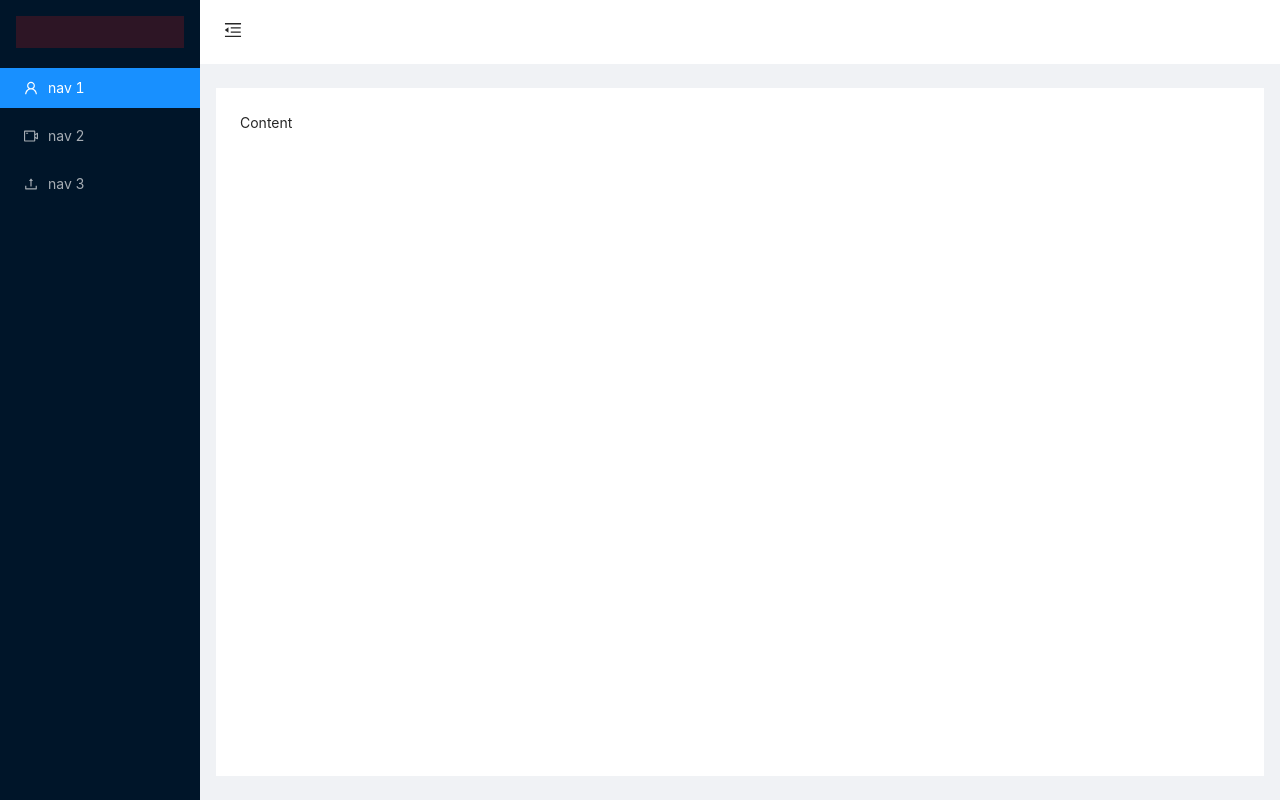
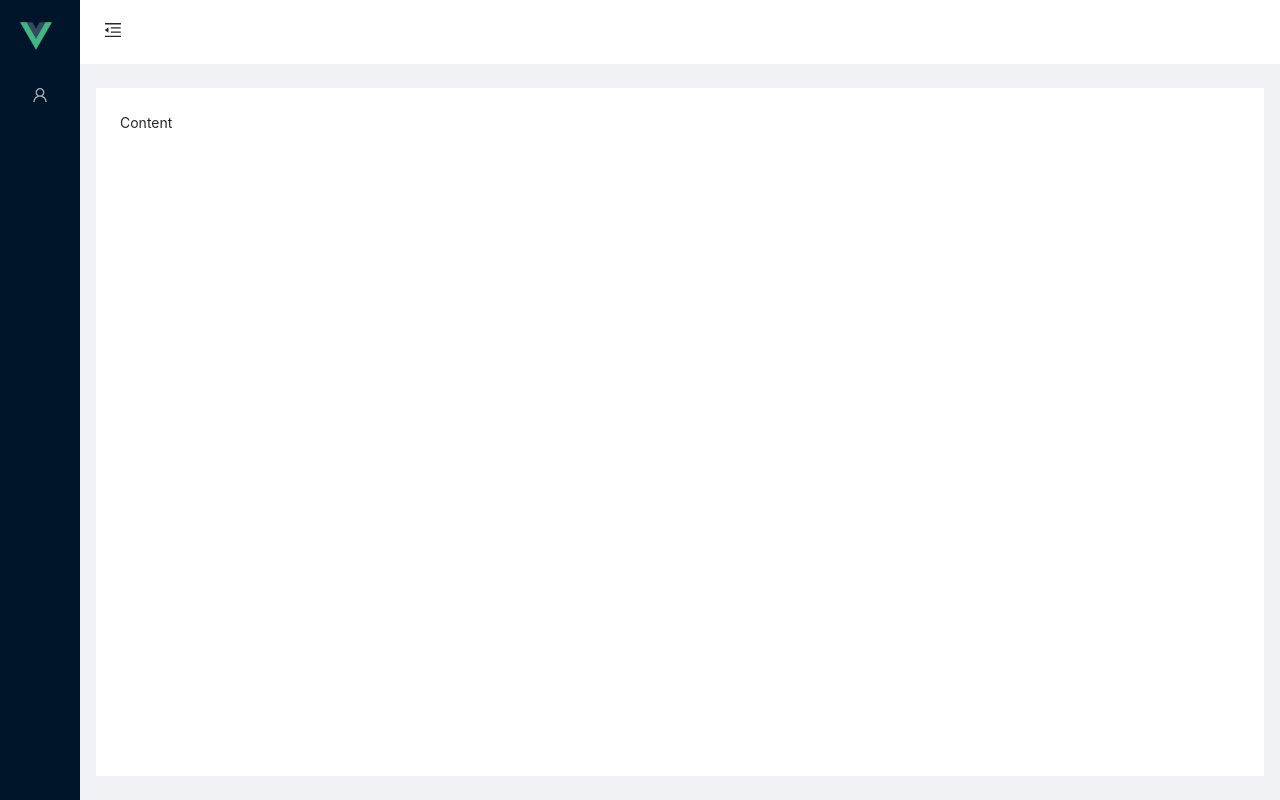
Before and after one commit to xiangjiub/pro-manage, a Vue app: page /home in a window 1280 px wide. Built offline with nearby package versions, Linux system fonts and the light colour scheme; sample sign-in values are in the browser's storage.

Commit message:
菜单列表的设计

```diff
--- /dev/null
+++ b/src/components/menu/SideMenu.vue
@@ -0,0 +1,81 @@
+<template>
+  <a-layout-sider
+    collapsed="collapsed"
+    :trigger="null"
+    :collapsible='collapsible'
+    width="256px"
+    :class="['side-menu', 'beauty-scroll', isMobile ? null : 'shadow']"
+  >
+    <div class="logo">
+      <img src="@/assets/logo.png" />
+      <h1>Vue3测试版</h1>
+    </div>
+    <a-menu
+      theme="dark"
+      mode="inline"
+      :inline-collapsed="collapsed"
+    >
+      <a-sub-menu key="sub2">
+        <template #title>
+          <span><UserOutlined /><span>Navigation Four</span></span>
+        </template>
+        <a-menu-item key="1">Option 7</a-menu-item>
+        <a-menu-item key="8">Option 8</a-menu-item>
+        <a-menu-item key="9">Option 9</a-menu-item>
+        <a-menu-item key="10">Option 10</a-menu-item>
+      </a-sub-menu>
+    </a-menu>
+  </a-layout-sider>
+</template>
+
+<script lang="ts">
+import { defineComponent } from "vue";
+import {
+  UserOutlined
+} from "@ant-design/icons-vue";
+export default defineComponent({
+  name: "SideMenu",
+  components:{
+      UserOutlined
+  },
+    props: {
+    collapsible: {
+      type: Boolean,
+      required: false,
+      default: false
+    },
+    collapsed: {
+      type: Boolean,
+    //   required: false,
+      default: false
+    },
+    // menuData: {
+    //   type: Array,
+    //   required: true
+    // },
+    // theme: {
+    //   type: String,
+    //   required: false,
+    //   default: 'dark'
+    // }
+  },
+});
+</script>
+
+<style lang="scss" scoped>
+  .logo {
+    height: 32px;
+    margin: 20px;
+    overflow: hidden;
+    img {
+      width: 32px;
+    }
+    h1 {
+      color: #fff;
+      font-size: 20px;
+      margin: 0 0 0 12px;
+      display: inline-block;
+      vertical-align: middle;
+    }
+  }
+</style>
--- a/src/layouts/AdminLayout.vue
+++ b/src/layouts/AdminLayout.vue
@@ -1,22 +1,6 @@
 <template>
   <a-layout id="components-layout-demo-custom-trigger">
-    <a-layout-sider v-model:collapsed="collapsed" :trigger="null" collapsible>
-      <div class="logo" />
-      <a-menu theme="dark" mode="inline" v-model:selectedKeys="selectedKeys">
-        <a-menu-item key="1">
-          <user-outlined />
-          <span>nav 1</span>
-        </a-menu-item>
-        <a-menu-item key="2">
-          <video-camera-outlined />
-          <span>nav 2</span>
-        </a-menu-item>
-        <a-menu-item key="3">
-          <upload-outlined />
-          <span>nav 3</span>
-        </a-menu-item>
-      </a-menu>
-    </a-layout-sider>
+    <side-menu :collapsed="collapsed" :collapsible="true" />
     <a-layout>
       <a-layout-header style="background: #fff; padding: 0">
         <menu-unfold-outlined
@@ -45,28 +29,34 @@
 </template>
 
 <script lang="ts">
-import { defineComponent } from "vue";
+import { defineComponent, ref } from "vue";
 import {
-  UserOutlined,
-  VideoCameraOutlined,
-  UploadOutlined,
+  // UserOutlined,
+  // VideoCameraOutlined,
+  // UploadOutlined,
   MenuUnfoldOutlined,
   MenuFoldOutlined,
 } from "@ant-design/icons-vue";
+import SideMenu from "@/components/menu/SideMenu.vue";
 export default defineComponent({
   components: {
-    UserOutlined,
-    VideoCameraOutlined,
-    UploadOutlined,
+    // UserOutlined,
+    // VideoCameraOutlined,
+    // UploadOutlined,
     MenuUnfoldOutlined,
     MenuFoldOutlined,
+    SideMenu,
   },
   data() {
     return {
-      selectedKeys: ["1"],
-      collapsed: false,
+      // selectedKeys: ["1"],
+      collapsed:false
     };
   },
+  // setup() {
+  //   const collapsed = ref(false);
+  //   return { collapsed };
+  // },
 });
 </script>
 
@@ -83,10 +73,13 @@ export default defineComponent({
   .trigger:hover {
     color: #1890ff;
   }
-  .logo {
-    height: 32px;
-    background: rgba(223, 20, 20, 0.2);
-    margin: 16px;
+  .side-menu {
+    &.fixed-side {
+      position: fixed;
+      height: 100vh;
+      left: 0;
+      top: 0;
+    }
   }
 }
 </style>
```
